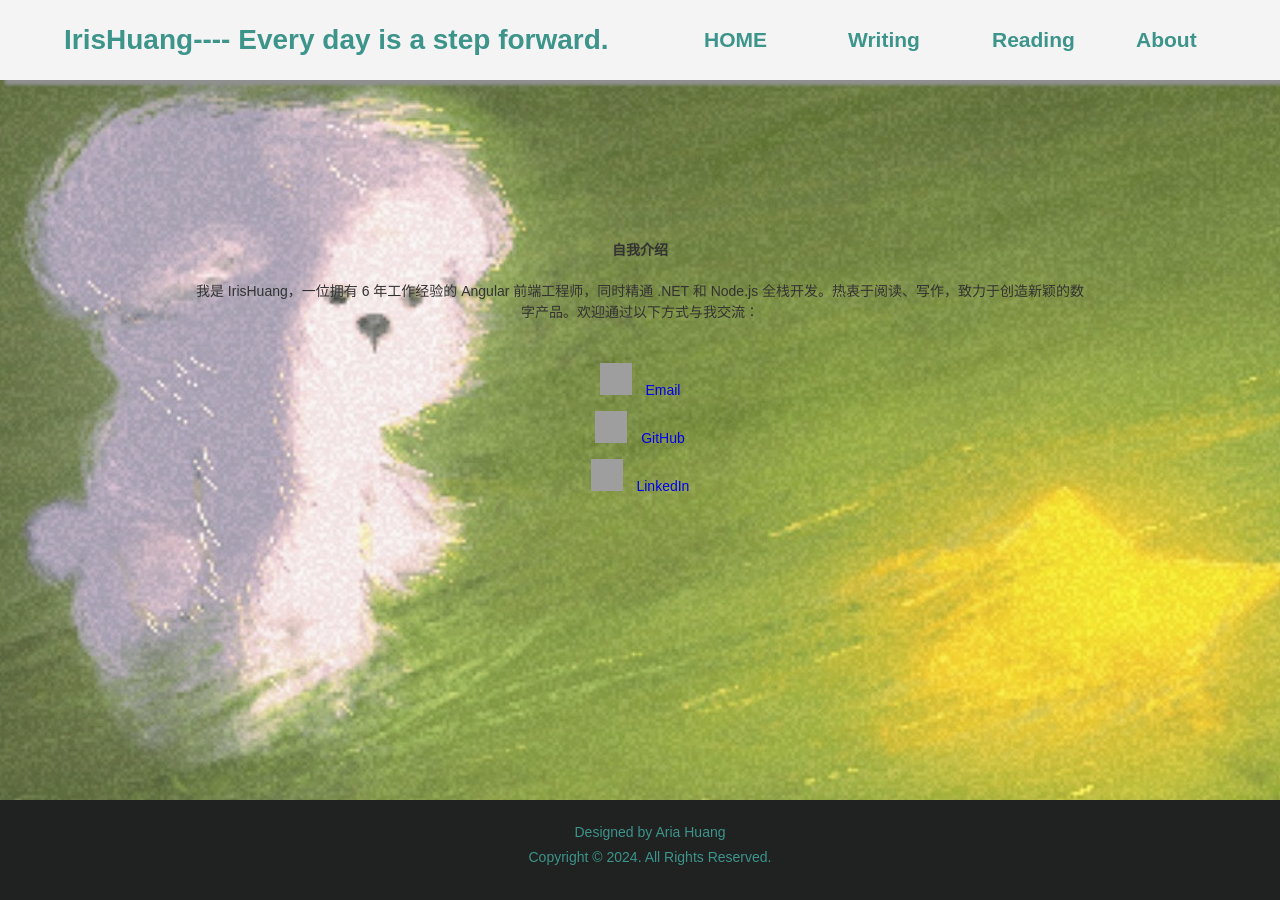
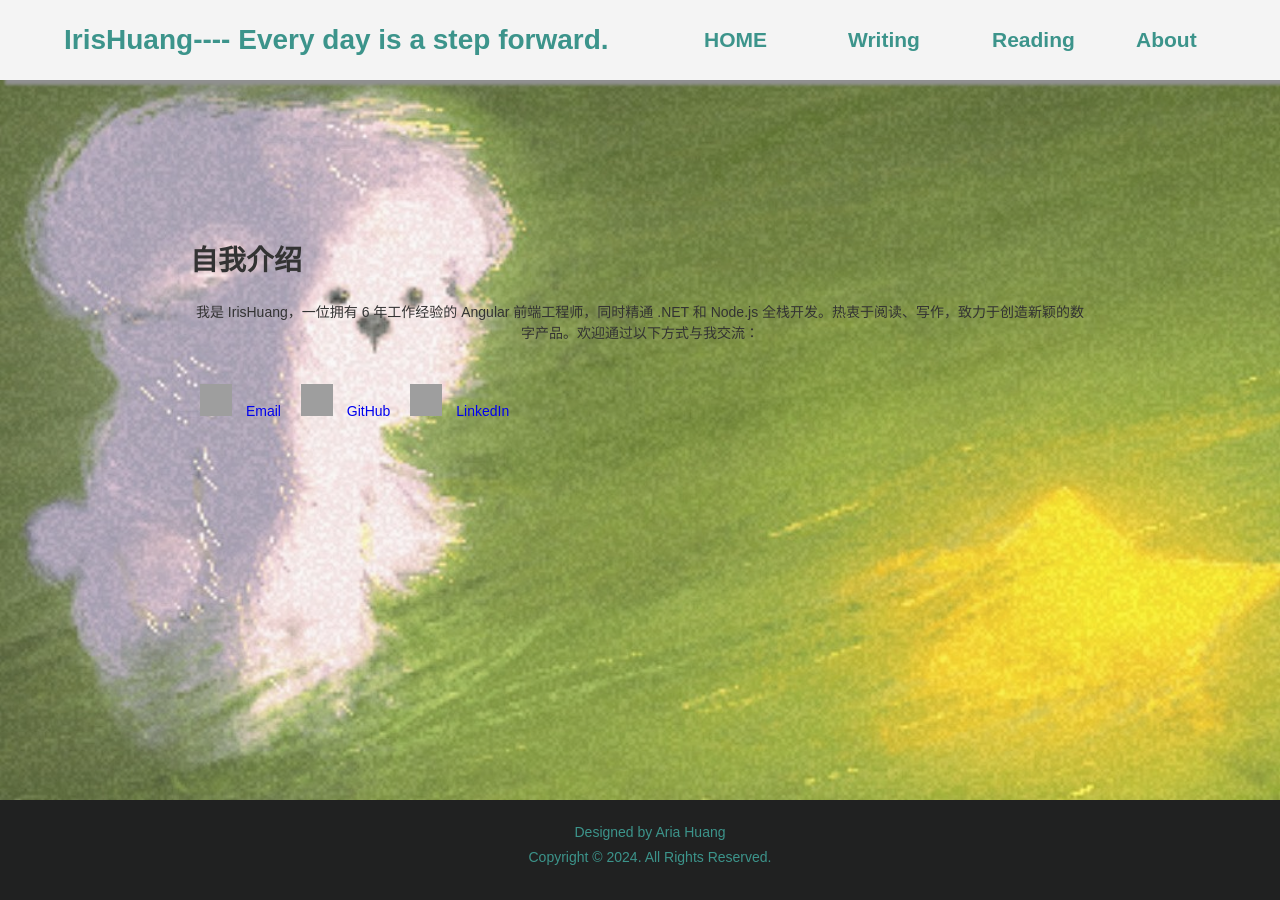
Before and after one commit to Jasminehyz/Jasminehyz.github.io, a Jekyll site: the page built from index.html, in a window 1280 px wide. Built offline with Jekyll 4.4.1, drawn with Linux system fonts in a browser that asks for light colours; nearby versions of some CDN libraries; library files that are not in the unit come from our copies; comment, search, counter and statistics services are not loaded; grey boxes are pictures that could not be loaded.

Commit message:
Update style.css

```diff
--- a/public/css/style.css
+++ b/public/css/style.css
@@ -643,6 +643,8 @@ footer {
 
 .introduction h2 {
   margin-bottom: 20px;
+  font-size: 28px;
+  text-align: justify;
 }
 
 .communication {
@@ -650,7 +652,12 @@ footer {
   margin-top: 30px;
   display: flex;
   flex-wrap: wrap;
-  justify-content: center;
+  justify-content: left;
+
+  ul {
+        display: flex;
+        align-items: center;
+  }
 }
 
 .communication li {
```
